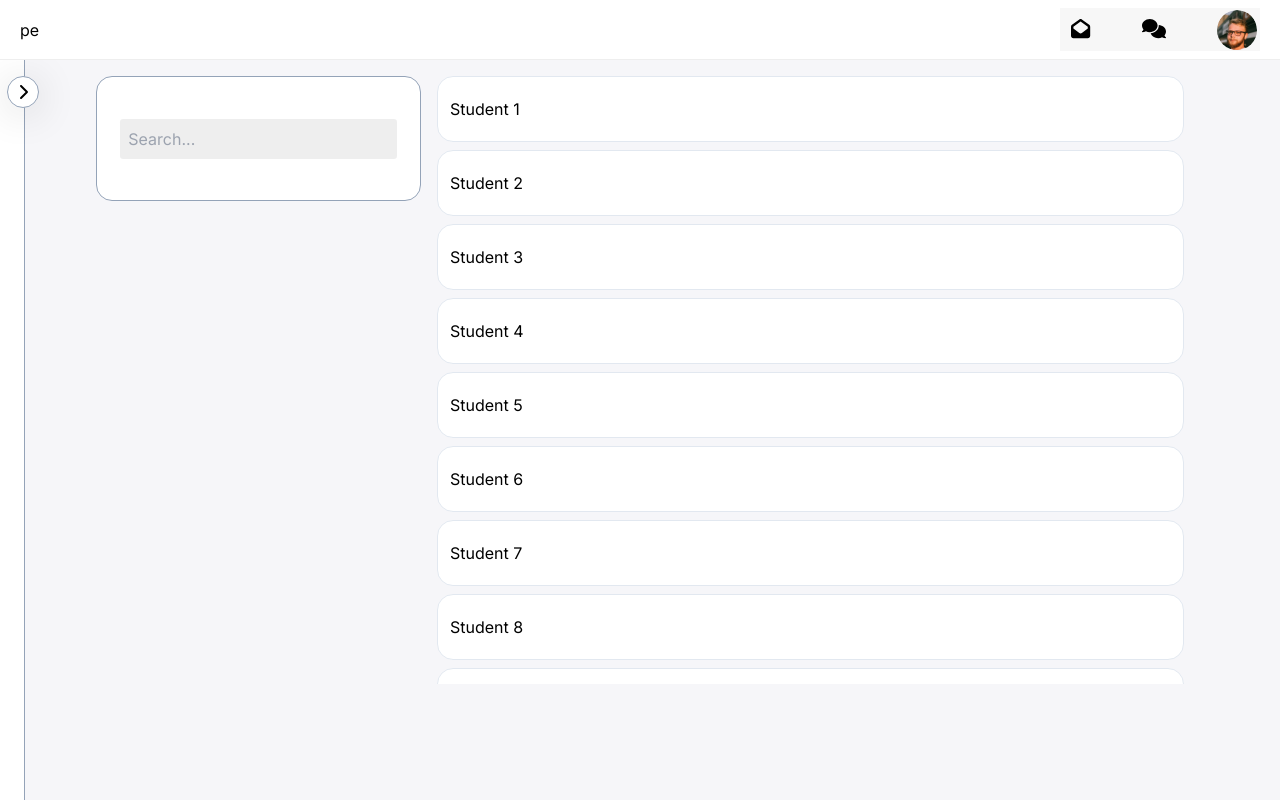
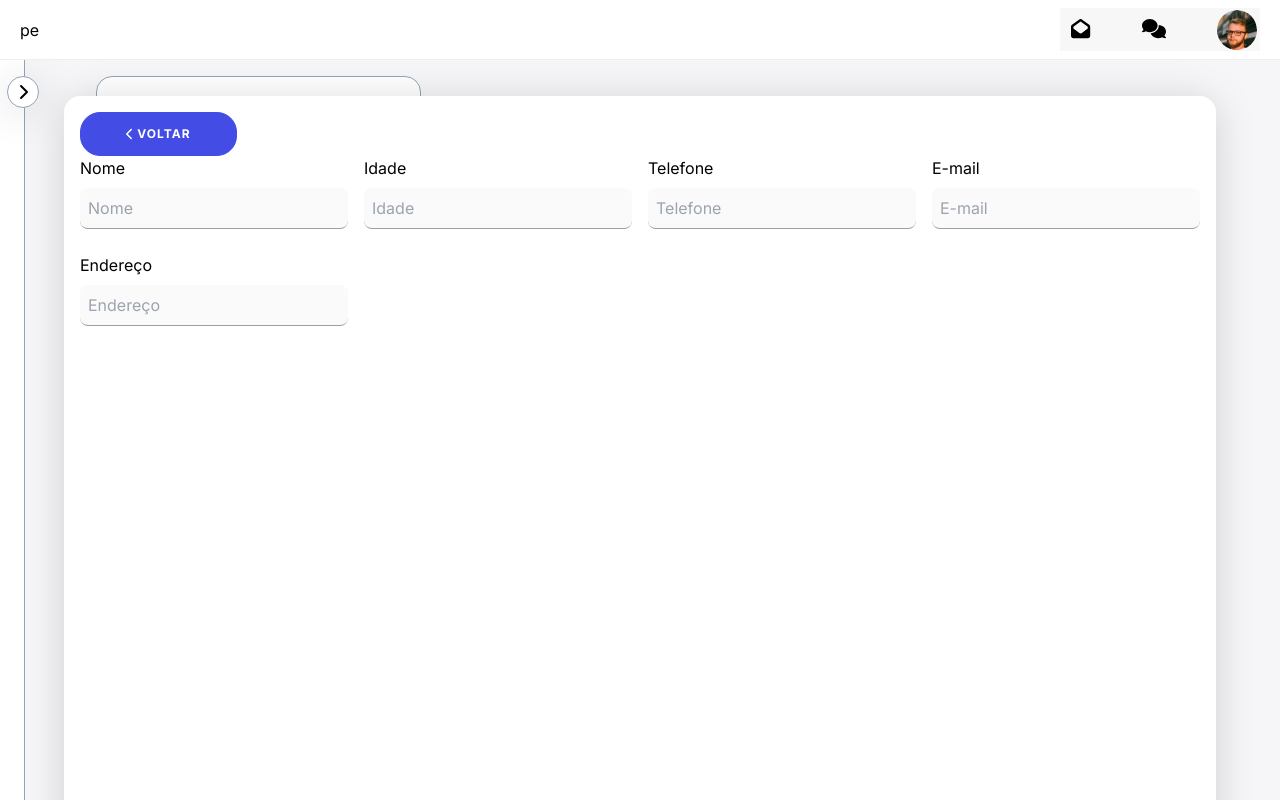
Before and after one commit to jhamiltonjunior/saas-frontend, a Next.js app: page /student in a window 1280 px wide. Built offline with nearby package versions, Linux system fonts and the light colour scheme.

Commit message:
Feat: modal for datails of students

```diff
--- /dev/null
+++ b/src/app/components/modal/showDataStudent.js
@@ -0,0 +1,42 @@
+import { FontAwesomeIcon } from '@fortawesome/react-fontawesome';
+import { faChevronLeft } from '@fortawesome/free-solid-svg-icons'
+import { useEffect, useRef } from 'react';
+import { toggleModal } from '@/app/hook/toggleModal';
+import Image from 'next/image';
+
+function ShowDataStudent () {
+    return (
+        <section className="modal_show_data_student">
+          <header>
+            <button>
+              <FontAwesomeIcon icon={faChevronLeft} /> Voltar
+            </button>
+          </header>
+
+          <div className="container_data_student grid grid-cols-1 sm:grid-cols-2 md:grid-cols-3 lg:grid-cols-4 gap-4">
+            <label htmlFor="name" className="w-full">Nome
+              <input  type="text" name="name" id="name" placeholder="Nome" readOnly />
+            </label>
+
+            <label htmlFor="age" className="w-full">Idade
+              <input type="text" name="age" id="age" placeholder="Idade" readOnly />
+            </label>
+
+            <label htmlFor="phone" className="w-full">Telefone
+              <input type="text" name="phone" id="phone" placeholder="Telefone" readOnly />
+            </label>
+
+            <label htmlFor="email" className="w-full">E-mail
+              <input type="text" name="email" id="email" placeholder="E-mail" readOnly />
+            </label>
+
+            <label htmlFor="address" className="w-full">Endereço
+              <input type="text" name="address" id="address" placeholder="Endereço" readOnly />
+            </label>
+          </div>
+
+        </section>
+    )
+}
+
+export default ShowDataStudent;
--- a/src/app/components/modal/style.css
+++ b/src/app/components/modal/style.css
@@ -295,3 +295,38 @@
     /* transform: translate(-50%, -50%); */
   }
 }
+
+.modal_show_data_student {
+  position: fixed;
+  top: 6rem;
+  background-color: #fff;
+  width: 90%;
+  height: 100%;
+  margin: 0 auto 0;
+  max-width: 1750px;
+  max-height: 800px;
+  overflow-y: auto;
+
+  padding: var(--medium);
+
+  box-shadow: rgba(0, 0, 0, 0.16) 0px 5px 40px;
+  border-radius: var(--border-radius-large);
+  /* transform: translateY(-200%); Inicia o menu fora da tela */
+  transition: transform 0.3s ease-out; /* Adiciona uma transição suave */
+}
+
+.container_data_student input {
+  border: none;
+  border-bottom: 1px solid #9e9e9e;
+  outline: none;
+  width: 100%;
+  background-color: #e6e6e634;
+  border-radius: var(--small);
+  padding: var(--small);
+  margin-bottom: var(--small);
+}
+
+.container_data_student input:focus {
+  /* box-shadow: 0 2px 0 #000; */
+  border-bottom: 1px solid var(--secondary--color-hover);
+}
--- a/src/app/components/seach/listStudents.js
+++ b/src/app/components/seach/listStudents.js
@@ -1,21 +1,29 @@
 import { selectUniqueStudent } from "../../hook/selectUniqueStudent";
+import { useEffect, useRef } from 'react';
+import { toggleModal } from '@/app/hook/toggleModal';
 
 function ListStudents(props) {
-  // const { students } = props;
+  const { students: intialStudents } = props;
 
-  const students = []
+  const students = [...intialStudents]
 
-  for (let i = 1; i <= 35; i++) {
-    students.push({
-        id: i,
-        name: `Student ${i}`,
-        age: 20 + i,
-        img: "https://picsum.photos/200/300"
-    });
-  }
+  // const [students, setStudents] = useState([]);
+
+  // useEffect(() => {
+  //   const newStudents = [];
+  //   for (let i = 1; i <= 35; i++) {
+  //     newStudents.push({
+  //         id: i,
+  //         name: `Student ${i}`,
+  //         age: 20 + i,
+  //         img: "https://picsum.photos/200/300"
+  //     });
+  //   }
+  //   setStudents(newStudents);
+  // }, []);
 
   return (
-    <div className="container_list_students w-full">
+    <>
       {/* <h1 class="p-2">Lista de Alunos</h1> */}
       <ul>
         {students.map((student) => (
@@ -31,7 +39,7 @@ function ListStudents(props) {
           </li>
         ))}
       </ul>
-    </div>
+    </>
   );
 }
 
--- a/src/app/components/seach/search.js
+++ b/src/app/components/seach/search.js
@@ -1,9 +1,9 @@
 import './style.css';
 
-function Search() {
+function Search({ value, onChange }) {
   return (
     <div className="container_search border-slate-100">
-      <input type="text" placeholder="Search..." />
+      <input type="text" placeholder="Search..." value={value} onChange={onChange} />
     </div>
   );
 }
--- a/src/app/student/page.js
+++ b/src/app/student/page.js
@@ -25,6 +25,7 @@ import MenuProfile from '../components/modal/menuProfile';
 import NavBar from '../components/modal/navBar';
 import Search from '../components/seach/search';
 import ListStudents from '../components/seach/listStudents';
+import ShowDataStudent from '../components/modal/showDataStudent';
 
 let receitasColor = 'rgba(0,128,0'; // Verde
 let despesasColor = 'rgba(255,0,0'; // Vermelho
@@ -39,6 +40,29 @@ export default function Home() {
   const toggleNotificationModal = toggleModal(menuRef);
   const toggleChatSuportModal = toggleModal(chatSuportRef)
   const toggleProfileModal = toggleModal(menuProfileRef);
+
+  const [searchValue, setSearchValue] = useState('');
+  const [students, setStudents] = useState([]);
+
+
+  const handleSearchChange = (event) => {
+    setSearchValue(event.target.value);
+
+    console.log(event.target.value); // letras que estão sendo digitadas
+
+    const students = []
+
+    for (let i = 1; i <= 35; i++) {
+      students.push({
+          id: i,
+          name: `Student ${i}`,
+          age: 20 + i,
+          img: "https://picsum.photos/200/300"
+      });
+    }
+
+    setStudents(students);
+  };
 
   useEffect(() => {
     const handleClickOutside = (event) => {
@@ -74,6 +98,7 @@ export default function Home() {
     };
   }, []);
 
+
   return (
     <>
       {<Header onToggle={{
@@ -85,9 +110,15 @@ export default function Home() {
       {<NavBar />}
 
 
-      <main  className="container_students flex flex-row min-h-screen w-screen justify-between p-24">
-        <Search />
-        <ListStudents  />
+      <ShowDataStudent />
+      <main  className="overflow-auto container_students flex flex-row min-h-screen w-screen justify-between p-24">
+        <Search value={searchValue} onChange={handleSearchChange} />
+
+        <div className="container_list_students w-full">
+        {searchValue && (
+          <ListStudents students={students} />
+        )}
+        </div>
       </main>
     </>
 
```
